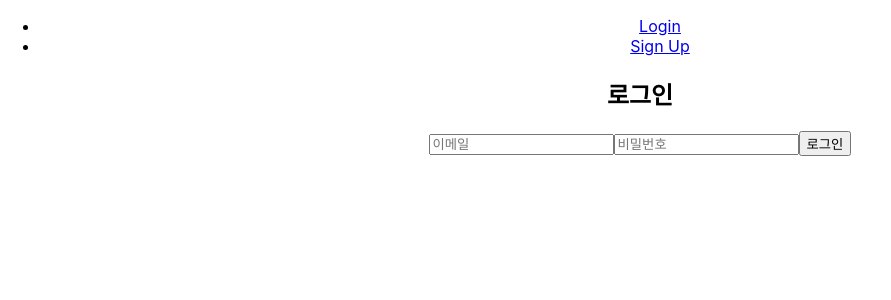
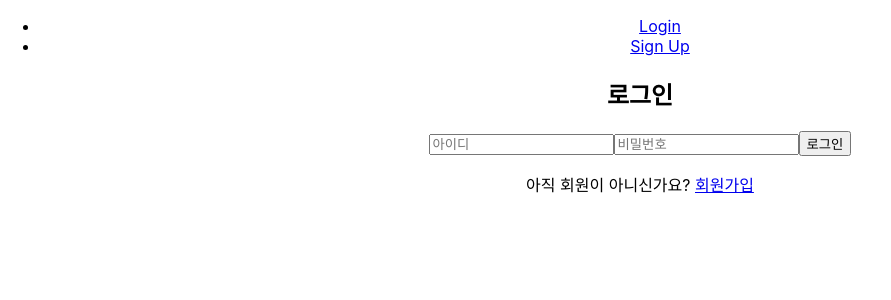
Before and after one commit to chaeuntv/stock-simulation, a React (Create React App) app: page / in a window 1280 px wide. Shown: the top 300 px of the page, without its empty margins (0-891 px from the left). Built offline with nearby package versions, Linux system fonts and the light colour scheme; no server answers.

Commit message:
아이디로 회원가입 로그인 구현 성공

```diff
--- a/src/components/Dashboard.js
+++ b/src/components/Dashboard.js
@@ -3,7 +3,7 @@ import React from 'react';
 const Dashboard = ({ user }) => {
   return (
     <div className="dashboard">
-      <h2>Welcome, {user ? user.name : "Guest"}</h2>
+      <h2>Welcome to dashboard, {user ? user.name : "Guest"}</h2>
       <div className="balance-info">
         <p>Cash: ${user ? user.cash : 1000}</p>
         <p>Total Assets: ${user ? user.cash + 5000 : 1000}</p>
--- a/src/components/Login.js
+++ b/src/components/Login.js
@@ -1,11 +1,15 @@
 // src/components/Login.js
 import React, { useState } from 'react';
 import { auth, signInWithEmailAndPassword } from '../firebase'; // firebase.js에서 가져오기
+import { useNavigate, Link } from 'react-router-dom';
+import { collection, getDocs, getFirestore } from 'firebase/firestore';
 
 function Login() {
-  const [email, setEmail] = useState('');
+  const [username, setUsername] = useState('');
   const [password, setPassword] = useState('');
   const [error, setError] = useState('');
+  const navigate = useNavigate();
+  const db = getFirestore();
 
   // handleLogin 함수 정의
     const handleLogin = async (e) => {
@@ -13,31 +17,54 @@ function Login() {
         setError(''); // 오류 초기화
 
         try {
-            // 이메일과 비밀번호로 로그인 시도
+            // Firestore에서 입력한 아이디로 이메일 검색
+            const usersRef = collection(db, 'users');
+            const querySnapshot = await getDocs(usersRef);
+
+            let email = null;
+            querySnapshot.forEach((doc) => {
+                if (doc.data().username === username) {
+                    email = doc.data().email;
+                }
+            });
+
+            if (!email) {
+                alert('아이디가 존재하지 않습니다.');
+                return;
+            }
+
+            // 이메일과 비밀번호로 로그인
             await signInWithEmailAndPassword(auth, email, password);
             alert('로그인 성공!');
-        } catch (err) {
-            console.error('Login Error:', err.message);
-            setError(`로그인 실패: ${err.message}`);
+            navigate('/dashboard'); // 로그인 성공 후 이동
+        } catch (error) {
+            console.error('Login error:', error.message);
+            alert('로그인 실패: ' + error.message);
         }
     };
 
     return (
       <div>
           <h2>로그인</h2>
+          <form onSubmit={handleLogin}>
               <input
-        type="email"
-        value={email}
-        onChange={(e) => setEmail(e.target.value)}
-        placeholder="이메일"
+                  type="text"
+                  placeholder="아이디"
+                  value={username}
+                  onChange={(e) => setUsername(e.target.value)}
               />
               <input
                   type="password"
+                  placeholder="비밀번호"
                   value={password}
                   onChange={(e) => setPassword(e.target.value)}
-        placeholder="비밀번호"
               />
-      <button onClick={handleLogin}>로그인</button>
+              <button type="submit">로그인</button>
+          </form>
+          {/* 회원가입 페이지로 이동하는 링크 */}
+          <p>
+              아직 회원이 아니신가요? <Link to="/signup">회원가입</Link>
+          </p>
       </div>
   );
 }
--- a/src/components/Signup.js
+++ b/src/components/Signup.js
@@ -1,11 +1,16 @@
 import React, { useState } from 'react';
 import { auth, createUserWithEmailAndPassword } from '../firebase';
+import { doc, setDoc, getFirestore } from 'firebase/firestore';
+import { useNavigate } from 'react-router-dom';
 
 const Signup = () => {
     const [email, setEmail] = useState('');
     const [password, setPassword] = useState('');
     const [confirmPassword, setConfirmPassword] = useState('');
     const [error, setError] = useState('');
+    const [username, setUsername] = useState(''); // 아이디
+    const db = getFirestore(); // Firestore 초기화
+    const navigate = useNavigate();
 
     const handleSignup = async (e) => {
         e.preventDefault();
@@ -18,8 +23,15 @@ const Signup = () => {
 
         try {
             // Firebase v9 문법: 계정 생성
-            await createUserWithEmailAndPassword(auth, email, password);
+            const userCredential = await createUserWithEmailAndPassword(auth, email, password);
+            const user = userCredential.user;
+            await setDoc(doc(db, 'users', username), {
+                uid: user.uid,
+                email: email,
+                username: username,
+            })
             alert('회원가입 성공! 로그인해주세요.');
+            navigate('/Login');
         } catch (err) {
             console.error('Signup Error:', err.message);
             setError(`회원가입 실패: ${err.message}`);
@@ -36,6 +48,16 @@ const Signup = () => {
                         type="email"
                         value={email}
                         onChange={(e) => setEmail(e.target.value)}
+                        required
+                    />
+                </div>
+                <div>
+                    <label>Id:</label>
+                    <input
+                        type="text"
+                        placeholder="아이디"
+                        value={username}
+                        onChange={(e) => setUsername(e.target.value)}
                         required
                     />
                 </div>
--- a/src/firebase.js
+++ b/src/firebase.js
@@ -3,6 +3,7 @@
 // src/firebase.js
 import { initializeApp } from 'firebase/app'; // Firebase 앱 초기화
 import { getAuth, signInWithEmailAndPassword, createUserWithEmailAndPassword } from 'firebase/auth'; // 인증 모듈화
+import { getFirestore } from "firebase/firestore";
 
 // Firebase 프로젝트 설정 (이 부분은 Firebase 콘솔에서 가져옵니다)
 const firebaseConfig = {
@@ -21,6 +22,7 @@ const app = initializeApp(firebaseConfig);
 
 // 인증 객체 초기화
 const auth = getAuth(app);
+const db = getFirestore(app);
 
 // 인증 및 Firestore 객체를 내보내기
-export { auth, signInWithEmailAndPassword, createUserWithEmailAndPassword };
+export { auth, signInWithEmailAndPassword, createUserWithEmailAndPassword, db};
```
Lines whose indentation alone changed are shown as unchanged.
